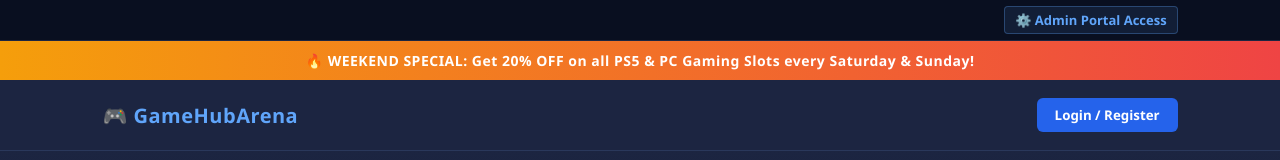
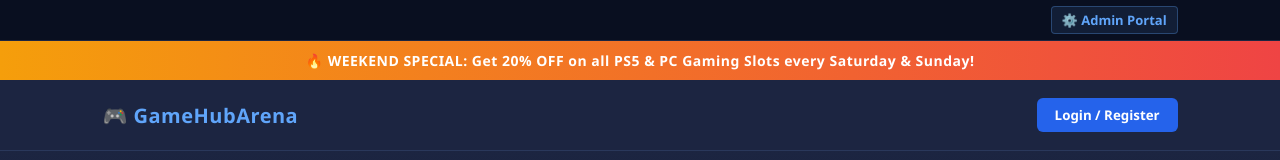
Before and after one commit to braganza30anselm-sketch/gamehubarena1, a website: page public/index.html in a window 1280 px wide. Shown: the top 160 px of the page. Drawn offline with Linux system fonts and the light colour scheme; no server answers.

Commit message:
Update index.html

```diff
--- a/public/index.html
+++ b/public/index.html
@@ -152,7 +152,7 @@
 
   <!-- TOP ADMIN BAR AT THE VERY TOP -->
   <div class="top-bar">
-    <a href="admin_4.html" class="top-admin-link">⚙️ Admin Portal Access</a>
+    <a href="/admin" class="top-admin-link">⚙️ Admin Portal</a>
   </div>
 
   <div class="weekend-banner">🔥 WEEKEND SPECIAL: Get 20% OFF on all PS5 & PC Gaming Slots every Saturday & Sunday!</div>
```
